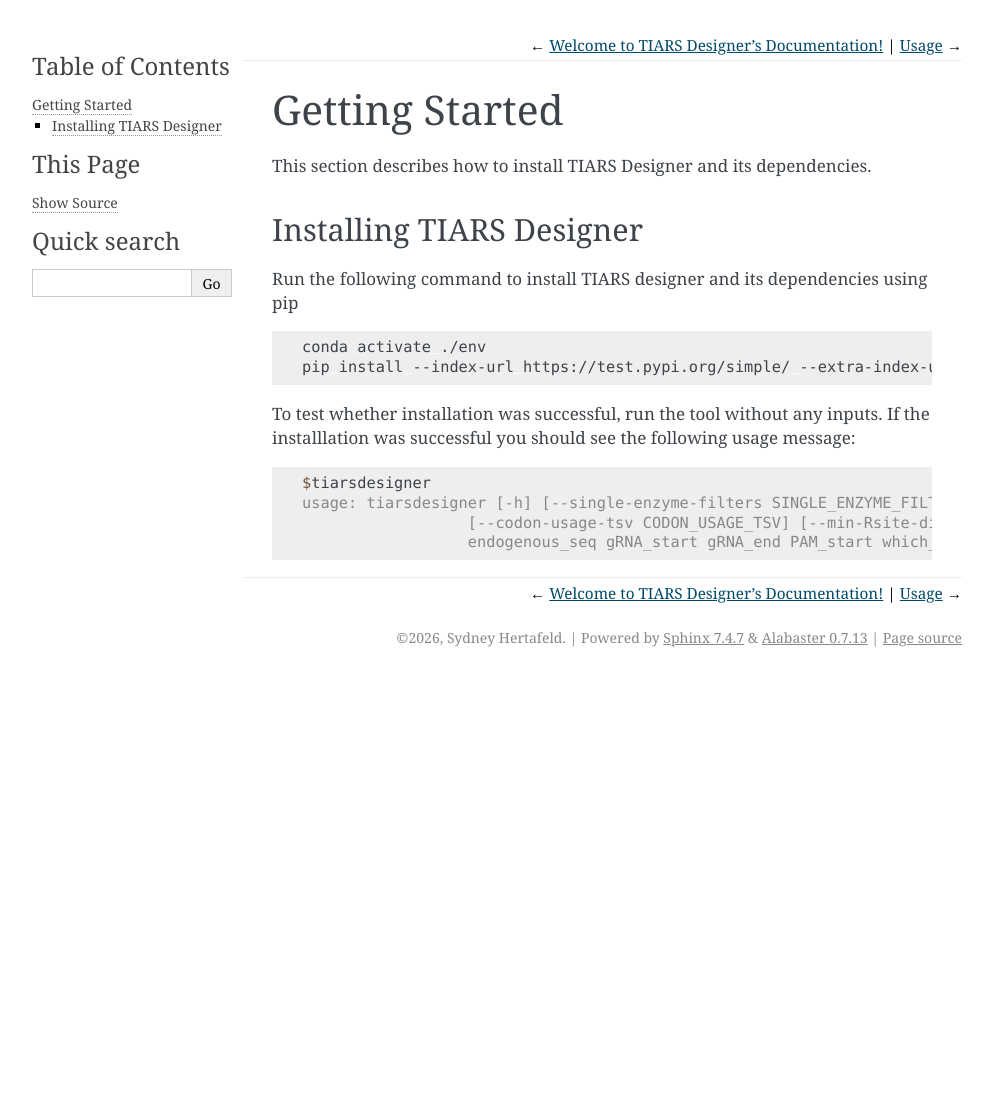
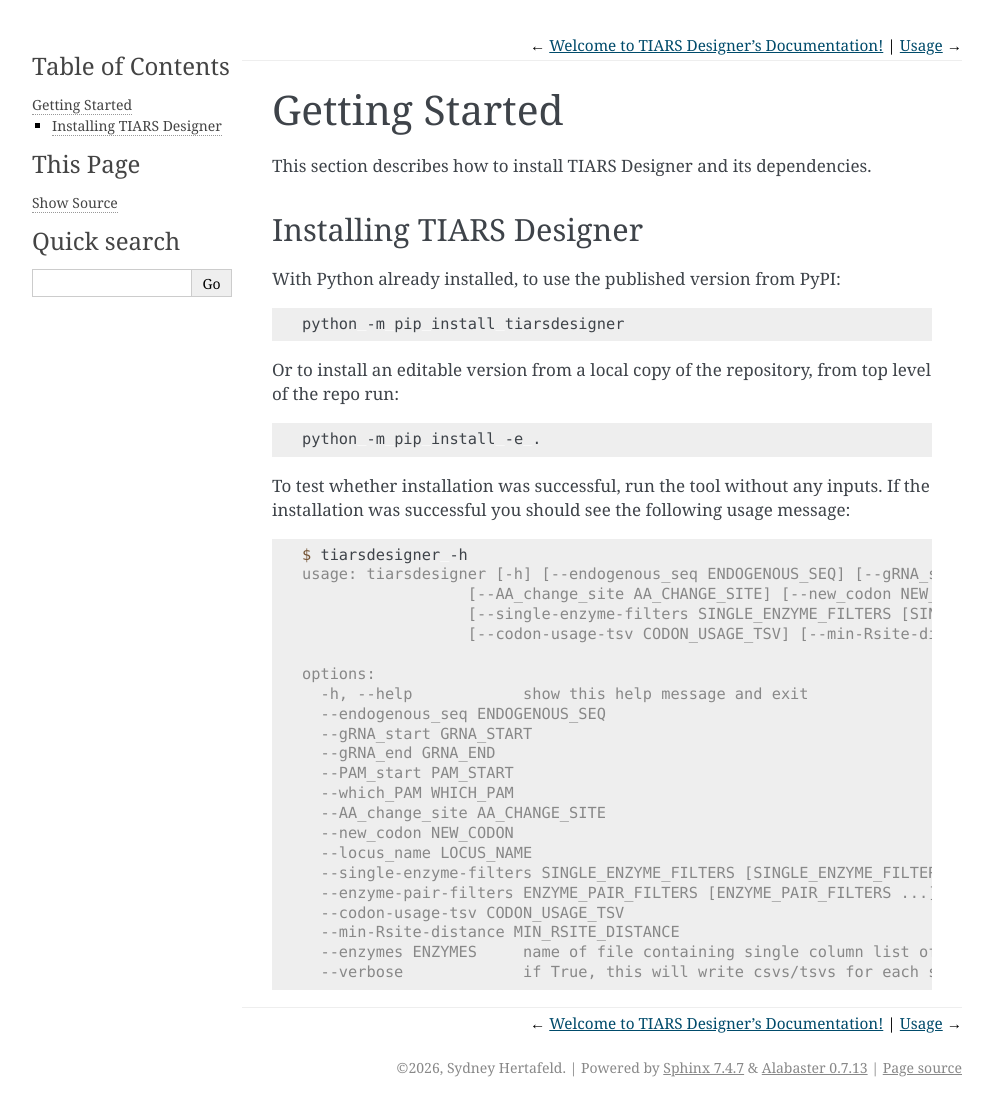
Before and after one commit to NICHD-BSPC/tiars-designer, a Sphinx documentation site: the page built from docs/source/getting_started.rst, in a window 1280 px wide. Shown: the whole page, without its empty margins (148-1141 px from the left). Built offline with Sphinx 7.4.7, drawn with Linux system fonts in a browser that asks for light colours; before the commit the page ends 900 px from its top, so only the background shows below that.

Commit message:
update installation methods and example

```diff
--- a/docs/source/getting_started.rst
+++ b/docs/source/getting_started.rst
@@ -7,18 +7,41 @@ This section describes how to install TIARS Designer and its dependencies.
 Installing TIARS Designer
 -------------------------
 
-Run the following command to install TIARS designer and its dependencies using pip
+With Python already installed, to use the published version from PyPI:
 
 .. code-block:: bash
 
-    conda activate ./env
-    pip install --index-url https://test.pypi.org/simple/ --extra-index-url https://pypi.org.simple/ tiarsdesigner
+    python -m pip install tiarsdesigner
 
-To test whether installation was successful, run the tool without any inputs. If the installlation was successful you should see the following usage message:
+Or to install an editable version from a local copy of the repository, from top level of the repo run:
+
+.. code-block:: bash
+
+   python -m pip install -e .
+
+To test whether installation was successful, run the tool without any inputs. If the installation was successful you should see the following usage message:
 
 .. code-block:: console
 
-   $tiarsdesigner
-   usage: tiarsdesigner [-h] [--single-enzyme-filters SINGLE_ENZYME_FILTERS [SINGLE_ENZYME_FILTERS ...]] [--enzyme-pair-filters ENZYME_PAIR_FILTERS [ENZYME_PAIR_FILTERS ...]]
+   $ tiarsdesigner -h
+   usage: tiarsdesigner [-h] [--endogenous_seq ENDOGENOUS_SEQ] [--gRNA_start GRNA_START] [--gRNA_end GRNA_END] [--PAM_start PAM_START] [--which_PAM WHICH_PAM]
+                     [--AA_change_site AA_CHANGE_SITE] [--new_codon NEW_CODON] [--locus_name LOCUS_NAME]
+                     [--single-enzyme-filters SINGLE_ENZYME_FILTERS [SINGLE_ENZYME_FILTERS ...]] [--enzyme-pair-filters ENZYME_PAIR_FILTERS [ENZYME_PAIR_FILTERS ...]]
                      [--codon-usage-tsv CODON_USAGE_TSV] [--min-Rsite-distance MIN_RSITE_DISTANCE] [--enzymes ENZYMES] [--verbose]
-                     endogenous_seq gRNA_start gRNA_end PAM_start which_PAM AA_change_site new_codon locus_name
+
+   options:
+     -h, --help            show this help message and exit
+     --endogenous_seq ENDOGENOUS_SEQ
+     --gRNA_start GRNA_START
+     --gRNA_end GRNA_END
+     --PAM_start PAM_START
+     --which_PAM WHICH_PAM
+     --AA_change_site AA_CHANGE_SITE
+     --new_codon NEW_CODON
+     --locus_name LOCUS_NAME
+     --single-enzyme-filters SINGLE_ENZYME_FILTERS [SINGLE_ENZYME_FILTERS ...]
+     --enzyme-pair-filters ENZYME_PAIR_FILTERS [ENZYME_PAIR_FILTERS ...]
+     --codon-usage-tsv CODON_USAGE_TSV
+     --min-Rsite-distance MIN_RSITE_DISTANCE
+     --enzymes ENZYMES     name of file containing single column list of enzymes to use
+     --verbose             if True, this will write csvs/tsvs for each step
```
